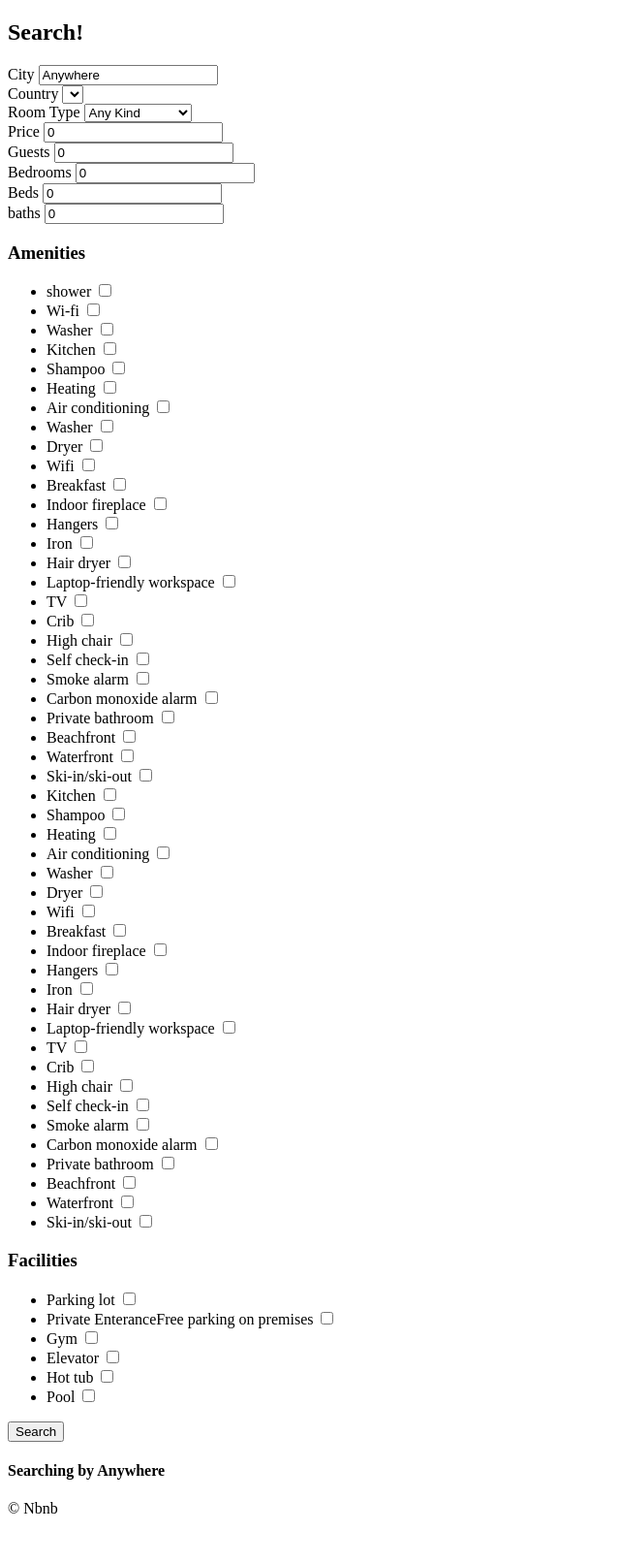
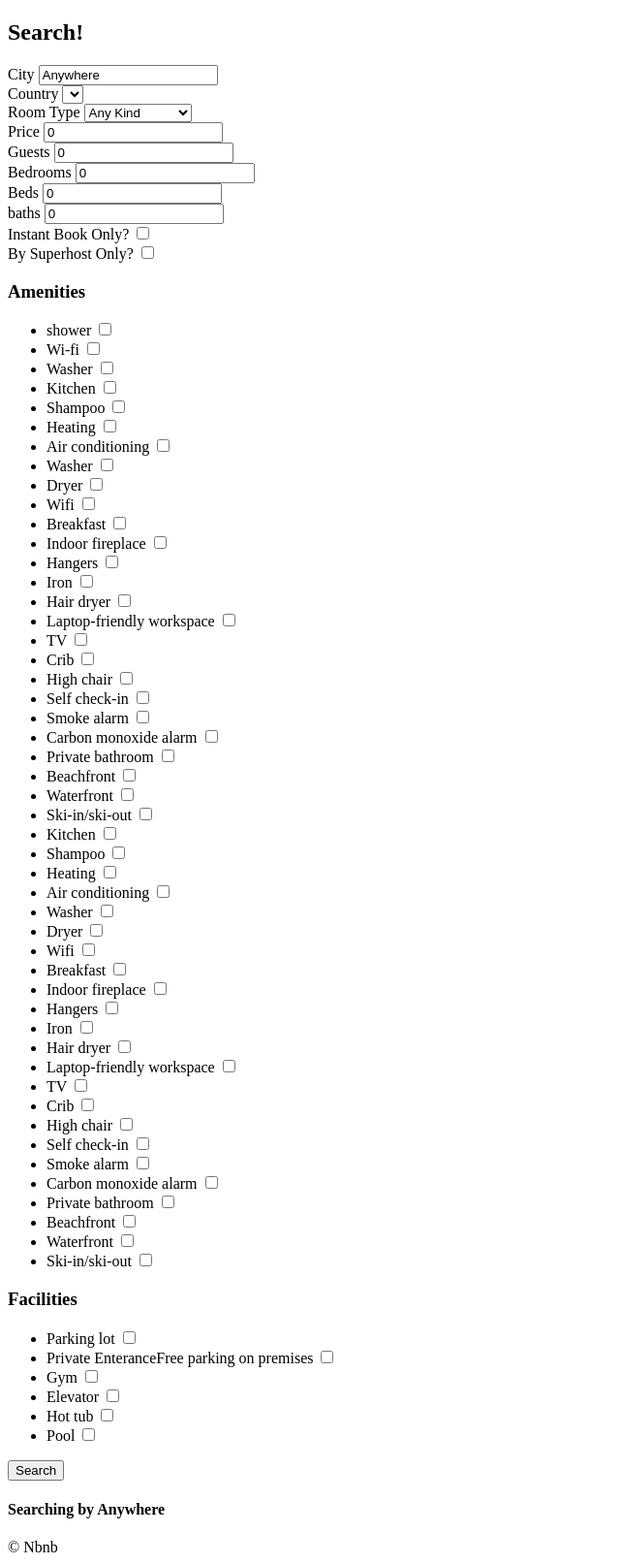
Before and after one commit to hyunjunmn/Airbnb_CC, a Django app: page /rooms/search/ in a window 1280 px wide. Shown: the part 60-1673 px from the top of the page at 97% size, without its empty margins (0-640 px from the left). Before the commit the page ends 1621 px from the top, so only its background shows below. Run offline with Django 3.2, Linux system fonts and the light colour scheme; data comes from the database, SQL or seed files in the repository; lists and menus that the app fills with data are empty.

Commit message:
Finish_Form

```diff
--- a/Airbnb_clone_coding/rooms/views.py
+++ b/Airbnb_clone_coding/rooms/views.py
@@ -29,11 +29,13 @@
     bedrooms = int(request.GET.get("bedrooms",0))
     beds = int(request.GET.get("beds",0))
     baths = int(request.GET.get("baths",0))
-    s_amenities = request.GET.get("amenities")
-    s_facilities = request.GET.get("facilities")
+    instant=request.GET.get("instant",False)
+    superhost=request.GET.get("superhost",False)
+    s_amenities = request.GET.getlist("amenities")
+    s_facilities = request.GET.getlist("facilities")
 
     form = {"city":city,"s_room_type":room_type,"s_country":country,"price":price,"guests":guests,"bedrooms":bedrooms,
-             "beds":beds,"baths":baths}
+             "beds":beds,"baths":baths,"s_amenities":s_amenities,"s_facilities":s_facilities,"instant":instant,"superhost":superhost}
 
     room_types=models.RoomType.objects.all()
     amenities = models.Amenity.objects.all()
--- a/Airbnb_clone_coding/templates/rooms/search.html
+++ b/Airbnb_clone_coding/templates/rooms/search.html
@@ -58,12 +58,27 @@
         </div>
 
         <div>
+            <label for="instant">Instant Book Only?</label>
+             <input  type="checkbox"name="instant"id="instant" {%if instant%} checked {%endif%} />
+        </div>
+        <div>
+            <label for="superhost">By Superhost Only?</label>
+             <input  type="checkbox"name="superhost"id="superhost" {%if superhost%} checked {%endif%}/>
+        </div>
+
+
+        <div>
             <h3>Amenities</h3>
              <ul>
              {%for amenity in amenities%}
              <li>
              <label for= "a_{{amenity.pk}}">{{amenity.name}}</label>
-             <input id = "a_{{amenity.pk}}"name="amenities" type="checkbox" value={{amenity.pk}} />
+             <input id =
+             "a_{{amenity.pk}}"name="amenities" type="checkbox" value={{amenity.pk}}
+              {%if amenity.pk|slugify in s_amenities%}
+              checked
+
+              {%endif%}/>
              </li>
              {%endfor%}
              </ul>
@@ -75,7 +90,13 @@
              {%for facility in facilities%}
              <li>
              <label for= "f_{{facility.pk}}">{{facility.name}}</label>
-             <input id = "f_{{facility.pk}}"name=" facilities" type="checkbox" value={{facility.pk}}/>
+             <input
+            <input id =
+             "f_{{facility.pk}}"name="facilities" type="checkbox" value={{facility.pk}}
+              {%if facility.pk|slugify in s_facilities%}
+              checked
+
+              {%endif%}/>
              </li>
              {%endfor%}
              </ul>
```
